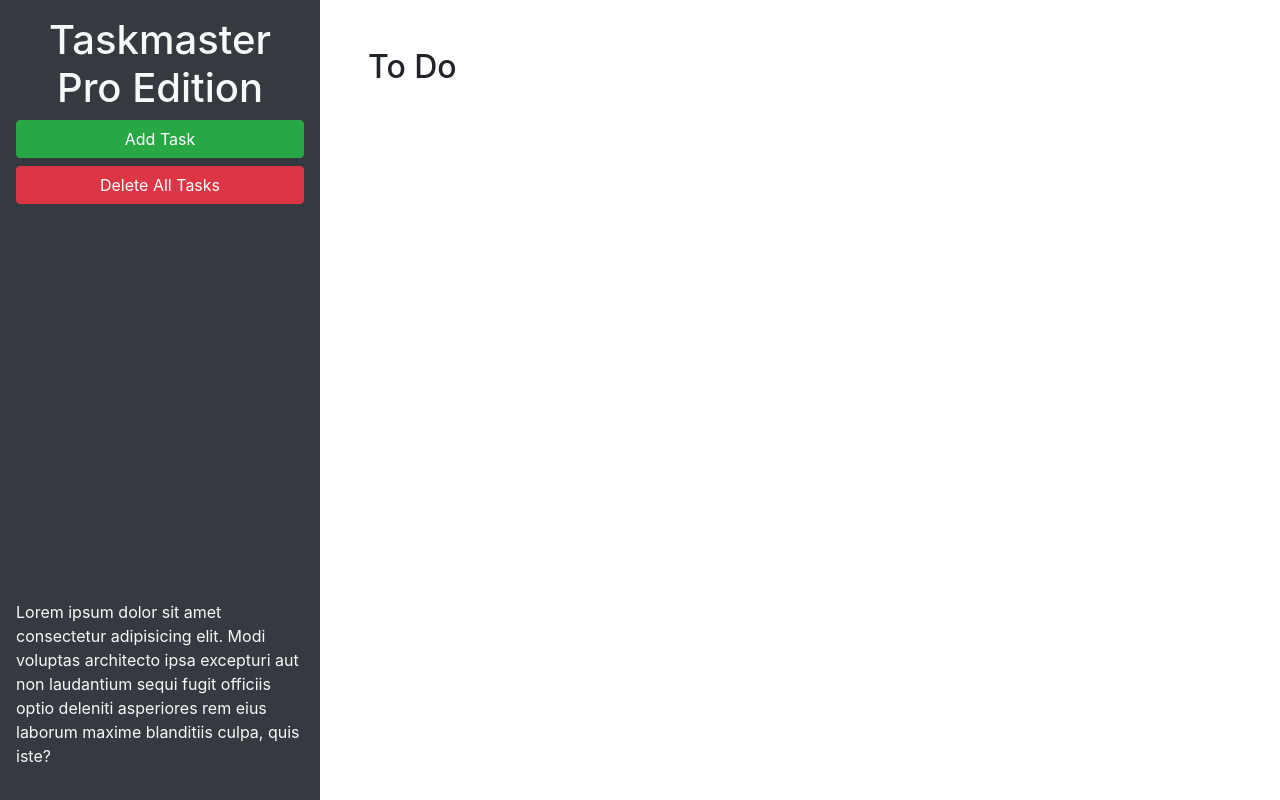
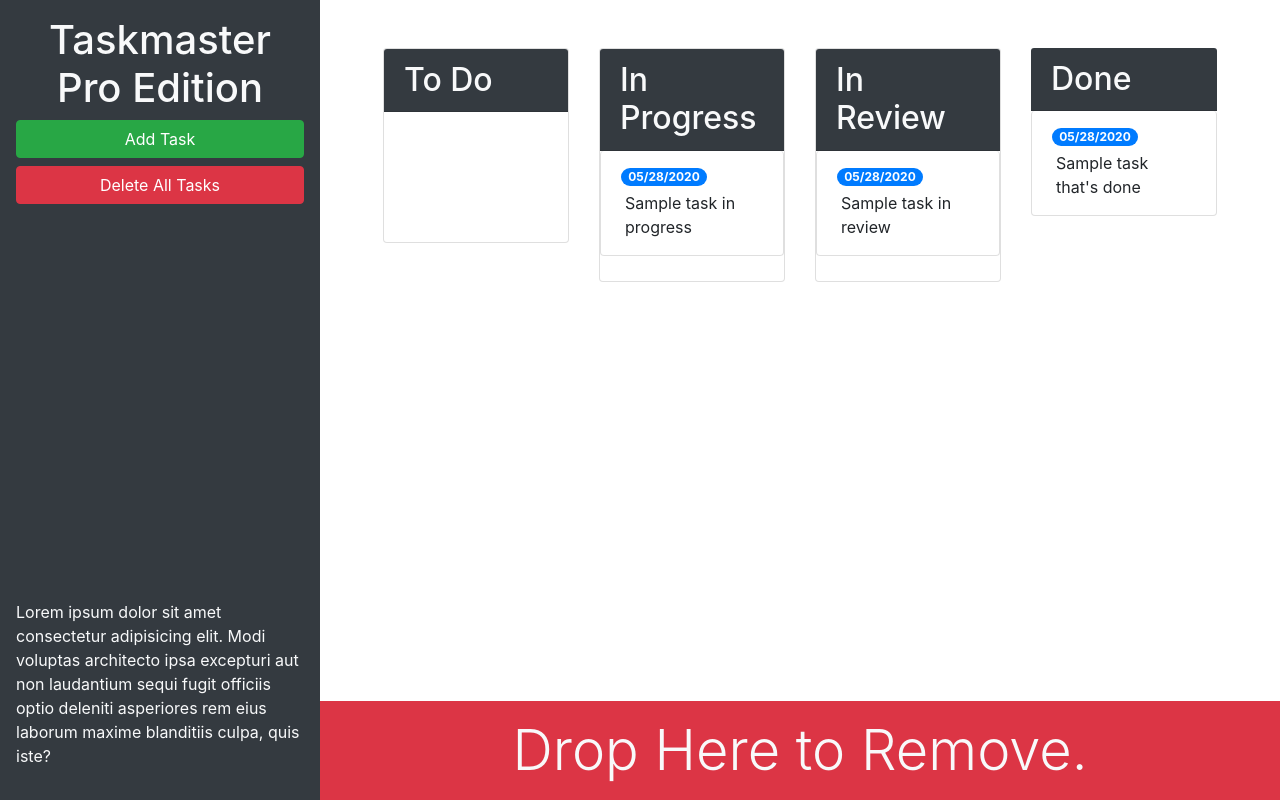
Before and after one commit to TavianJD/taskmaster-pro, a plain HTML site: page taskmaster-starter/index.html in a window 1280 px wide. Drawn offline with nearby package versions, Linux system fonts and the light colour scheme.

Commit message:
added bootstrap

```diff
--- a/taskmaster-starter/index.html
+++ b/taskmaster-starter/index.html
@@ -13,20 +13,68 @@
 <body>
 
   <div class="row min-vh-100 no-gutters">
-    <header class="col-12 col-lg-3 bg-dark text-light d-flex flex-column p-4 p-lg-3">
+    <header class="col-12 col-lg-3 bg-dark text-light sticky-top d-flex flex-column p-4 p-lg-3">
       <h1 class="text-center">Taskmaster Pro Edition</h1>
       <button id="create-task" class="btn btn-block btn-success" data-toggle="modal" data-target="#task-form-modal">Add
         Task</button>
       <button id="remove-tasks" class="btn btn-block btn-danger">Delete All Tasks</button>
-      <p class="mt-auto">Lorem ipsum dolor sit amet consectetur adipisicing elit. Modi voluptas architecto ipsa
+      <p class="mt-auto d-none d-lg-block">Lorem ipsum dolor sit amet consectetur adipisicing elit. Modi voluptas architecto ipsa
         excepturi aut non
         laudantium sequi fugit officiis optio deleniti asperiores rem eius laborum maxime blanditiis culpa, quis iste?
       </p>
     </header>
-    <main class="col-12 col-lg-9">
-      <div class="m-5">
-        <h2>To Do</h2>
-        <ul id="list-toDo" class="list-group"> </ul>
+    <main class="col-12 col-lg-9 d-flex flex-column">
+      <!--todo start-->
+      <div class="m-5 row justify-content-around">
+        <div class='col-12 col-md-6 col-xl-3 mb-3'>
+          <div class="card">
+            <h2 class='card-header bg-dark text-light'>To Do</h2>
+            <ul id="list-toDo" class="list-group">
+            </ul>
+          </div>
+        </div>
+        <!--todo end-->
+        <!--in progress starts-->
+        <div class="col-12 col-md-6 col-xl-3 mb-3">
+          <div class='card'>
+            <h2 class='card-header bg-dark text-light'>In Progress</h2>
+            <ul id="list-inProgress" class="list-group">
+              <li class="list-group-item">
+                <span class="badge badge-primary badge-pill">05/28/2020</span>
+                <p class="m-1">Sample task in progress</p>
+              </li>
+            </ul>
+          </div>
+        </div>
+        <!-- in review start -->
+        <div class="col-12 col-md-6 col-xl-3 mb-3">
+          <div class="card">
+            <h2 class='card-header bg-dark text-light'>In Review</h2>
+            <ul id="list-inReview" class="list-group">
+              <li class="list-group-item">
+                <span class="badge badge-primary badge-pill">05/28/2020</span>
+                <p class="m-1">Sample task in review</p>
+              </li>
+            </ul>
+          </div>
+        </div>
+        <!-- in review end -->
+        <!-- done start -->
+        <div class="col-12 col-md-6 col-xl-3 mb-3">
+          <h2 class='card-header bg-dark text-light'>Done</h2>
+          <ul id="list-done" class="list-group">
+            <li class="list-group-item">
+              <span class="badge badge-primary badge-pill">05/28/2020</span>
+              <p class="m-1">Sample task that's done</p>
+            </li>
+          </ul>
+        </div>
+        <!--done end-->
+      </div>
+      <div id="trash" class="mt-auto">
+        <div class="w-100 bg-danger p-3 text-center text-light display-4" >
+          Drop Here to Remove.
+        </div>
       </div>
     </main>
   </div>
@@ -46,11 +94,11 @@
           <form>
             <div class="form-group">
               <label for="modalTaskDescription">Task description</label>
-              <textarea id="modalTaskDescription" rows="3"></textarea>
+              <textarea id="modalTaskDescription" rows="3" class="form-control"></textarea>
             </div>
             <div class="form-group">
               <label for="modalDueDate">Due date</label>
-              <input type="text" id="modalDueDate" placeholder="mm/dd/yyyy" autocomplete="off" />
+              <input type="text" class="form-control" id="modalDueDate" placeholder="mm/dd/yyyy" autocomplete="off" />
             </div>
           </form>
         </div>
```
